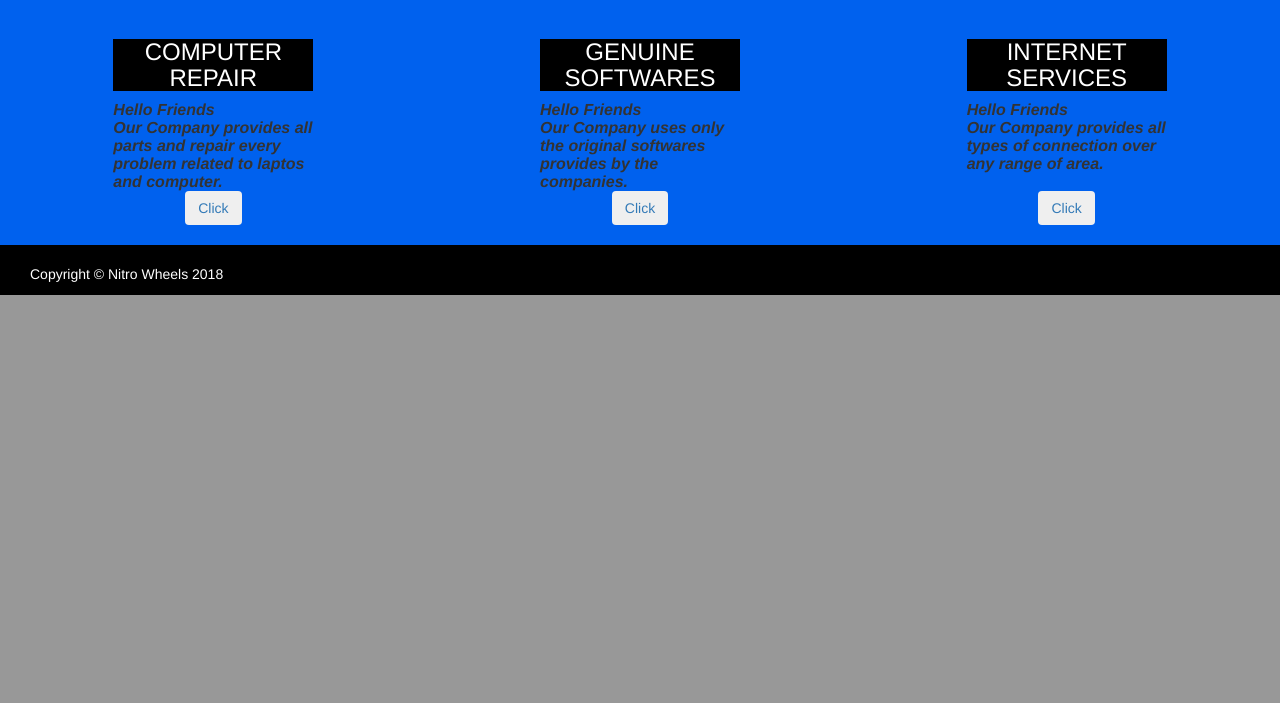
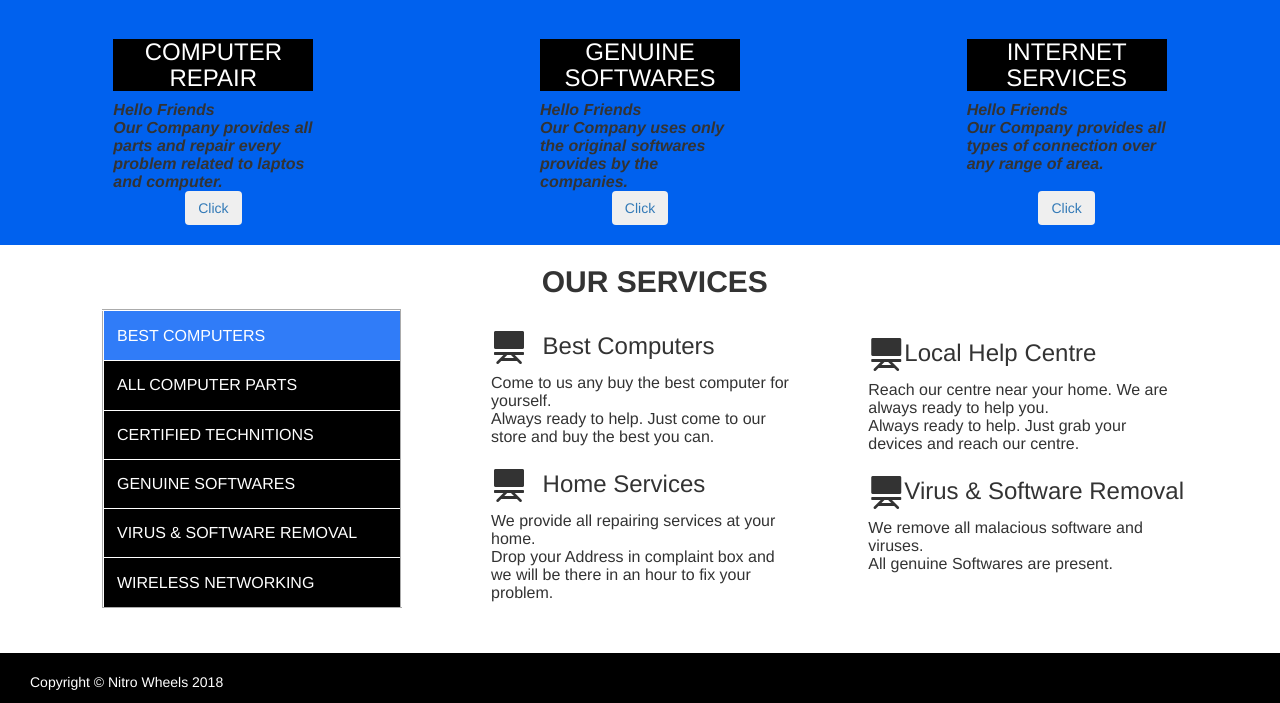
Before and after one commit to ShivamKumar2110/BakeryStore, a Django app: template moms_bakery/templates/moms_bakery/home2.html in a window 1280 px wide. Shown: the part 1016-1719 px from the top of the page. Before the commit the page ends 1311 px from the top, so only its background shows below. Run offline with Django 3.2, Linux system fonts and the light colour scheme; the template is opened without the code that fills it, so the values that code supplies are empty; some libraries are stand-ins or nearby versions.

Commit message:
Update home2.html

```diff
--- a/moms_bakery/templates/moms_bakery/home2.html
+++ b/moms_bakery/templates/moms_bakery/home2.html
@@ -134,7 +134,107 @@
 
 
 <div class="container-fluid">
-		<!-- Create table with page data -->
+		<div class="row" >
+		<div class="col-sm-4" align="right">
+			<br>
+			<table border=2 class="tblbor" width=300px height=300px style="margin: 44px 10px;">
+    			<tr style="background-color:#307CF8; color: white">
+    				<td>&nbsp; &nbsp;BEST COMPUTERS</td>
+    			</tr>
+    			<tr style="background-color:black; color: white">
+    				<td>&nbsp; &nbsp;ALL COMPUTER PARTS</td>
+    			</tr>
+    			<tr style="background-color:black; color: white">
+    				<td>&nbsp; &nbsp;CERTIFIED TECHNITIONS</td>
+    			</tr>
+    			<tr style="background-color:black; color: white">
+    				<td>&nbsp; &nbsp;GENUINE SOFTWARES</td>
+    			</tr>
+    			<tr style="background-color:black; color: white">
+    				<td>&nbsp; &nbsp;VIRUS & SOFTWARE REMOVAL</td>
+    			</tr>
+    			<tr style="background-color:black; color: white">
+    				<td>&nbsp; &nbsp;WIRELESS NETWORKING</td>
+    			</tr>
+    		</table>
+    	</div>
+    	<div class="col-sm-4">
+    		<h2><b>&nbsp;&nbsp;&nbsp;&nbsp;&nbsp;&nbsp;&nbsp;&nbsp;&nbsp;&nbsp;&nbsp;&nbsp;OUR SERVICES</b></h2>
+    		<table align="center">
+    			<tr>
+    				<td align="left">
+    					<h1>
+    						<span class="glyphicon glyphicon-blackboard sizes"></span>
+    					</h1>
+    				</td>
+    				<td>
+    					<h3>Best Computers</h3>
+    				</td>
+    			</tr>
+    			<tr>
+    				<td colspan=2>Come to us any buy the best computer for<br>yourself.
+    				</td>
+    			</tr>
+    			<tr>
+    				<td colspan=2>Always ready to help. Just come to our <br>store and buy the best you can.<br></td>
+    			</tr>
+
+    			<tr>
+    				<td>
+    					<h1>
+    						<span class="glyphicon glyphicon-blackboard sizes"></span>
+    					</h1>
+    				</td>
+    				<td>
+    					<h3>Home Services</h3>
+    				</td>
+    			</tr>
+    			<tr>
+		 			<td colspan=2>We provide all repairing services at your<br>home.</td>
+    			</tr>
+    			<tr>
+    				<td colspan=2>Drop your Address in complaint box and<br>we will be there in an hour to fix your<br>problem.</td>
+    			</tr>
+    		</table>
+    	</div>
+    	<div class="col-sm-4 margg" align="left">
+    		<br><br>
+    		<br>
+    		<table style="margin: 3px 0 0 0;">
+    			<tr>
+    				<td align="left">
+    					<h1>
+    						<span class="glyphicon glyphicon-blackboard sizes"></span>
+
+    					</h1>
+    				</td>
+    				<td>
+    					<h3>Local Help Centre</h3>
+    				</td>
+    			</tr>
+    			<tr>
+		 			<td colspan=2>Reach our centre near your home. We are<br>always ready to help you.</td>
+    			</tr>
+    			<tr>
+    				<td colspan=2>Always ready to help. Just grab your<br>devices and reach our centre.<br></td>
+    			</tr>
+    			<tr>
+    				<td>
+    					<h1>
+    						<span class="glyphicon glyphicon-blackboard sizes"></span>
+    					</h1>
+    				</td>
+    				<td>
+    					<h3>Virus & Software Removal</h3>
+    				</td>
+    			</tr>
+    			<tr>
+		 			<td colspan=2>We remove all malacious software and<br>viruses.<br>
+		 			              All genuine Softwares are present.</td>
+    			</tr>
+    		</table>
+    	</div>
+</div>
 	</div>
 
 
```
